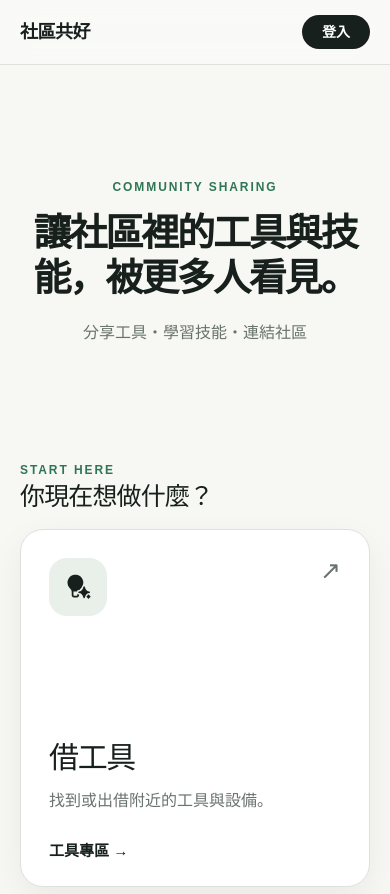
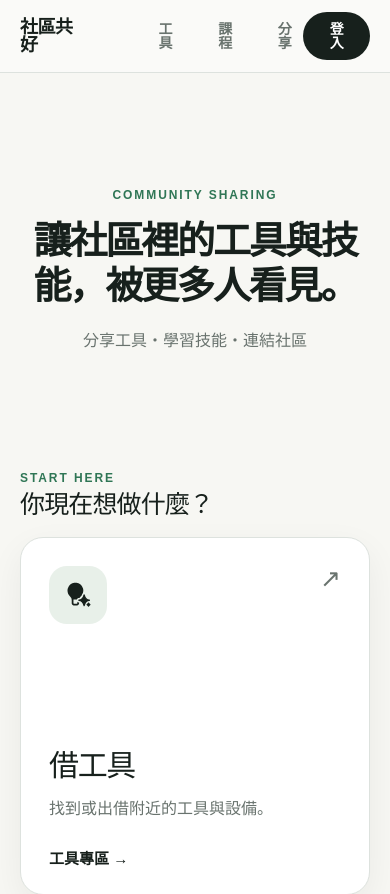
Before and after one commit to QiuDaru/BK, a Next.js app in the folder front-end/: page / in a window 390 px wide. Shown: the top 894 px of the page. Built offline with nearby package versions, Linux system fonts and the light colour scheme.

Commit message:
refactor: make sidebar a navbar
- remove builtin navbar
- add navbar component

```diff
--- a/front-end/components/Layout/Layout.tsx
+++ b/front-end/components/Layout/Layout.tsx
@@ -1,5 +1,5 @@
 import Head from "next/head";
-import SideBar from "@/components/Layout/SideBar";
+import SideBar from "@/components/Layout/NavBar";
 import styles from "@/styles/Components/Layout.module.scss";
 
 export default function Layout({
@@ -20,14 +20,10 @@ export default function Layout({
         <link rel="icon" href="/favicon.ico" />
       </Head>
 
-      <main className={styles.layout}>
+      <main className={styles.page}>
         <SideBar />
 
-        <div className={styles.mainWrapper}>
-          <div className={styles.content}>
-            {children}
-          </div>
-        </div>
+        {children}
       </main>
     </>
   );
--- /dev/null
+++ b/front-end/components/Layout/NavBar.tsx
@@ -0,0 +1,23 @@
+import React from 'react';
+import { homeContent } from "@/lib/data/home";
+import Link from 'next/link';
+
+import styles from '@/styles/Components/NavBar.module.scss';
+
+export default function SideBar() {
+  return (
+    <header className={styles.navbar}>
+          <div className={styles.navInner}>
+            <a className={styles.logo} href="/">
+              {homeContent.brand}
+            </a>
+            <nav className={styles.nav}>
+              <Link href="/rent">工具</Link>
+              <Link href="/teach">課程</Link>
+              <Link href="/share">分享</Link>
+            </nav>
+            <button className={styles.loginButton}>登入</button>
+          </div>
+        </header>
+  );
+}
--- a/front-end/pages/index.tsx
+++ b/front-end/pages/index.tsx
@@ -6,22 +6,8 @@ export default function Home() {
   const { hero, actions, guide } = homeContent;
 
   return (
-    <>
-      <main className={styles.page}>
-        <header className={styles.navbar}>
-          <div className={styles.navInner}>
-            <a className={styles.logo} href="/">
-              {homeContent.brand}
-            </a>
-            <nav className={styles.nav}>
-              <a>工具</a>
-              <a>課程</a>
-              <a>分享</a>
-            </nav>
-            <button className={styles.loginButton}>登入</button>
-          </div>
-        </header>
-
+    <Layout>
+      <div className={styles.page}>
         <section className={styles.hero}>
           <div className={styles.heroInner}>
             <p className={styles.eyebrow}>{hero.eyebrow}</p>
@@ -38,7 +24,6 @@ export default function Home() {
 
           <div className={styles.actionGrid}>
             {actions.items.map((item) => {
-              // const Icon = item.icon;
               return (
                 <a
                   className={styles.actionCard}
@@ -77,7 +62,7 @@ export default function Home() {
           <span>{homeContent.brand}</span>
           <span>{homeContent.footer}</span>
         </footer>
-      </main>
-    </>
+      </div>
+    </Layout>
   );
 }
--- /dev/null
+++ b/front-end/styles/Components/Layout.module.scss
@@ -0,0 +1,33 @@
+.layout {
+  display: flex;
+  min-height: 100vh;
+  background-color: var(--bg-main);
+  color: var(--text-primary);
+}
+
+.mainWrapper {
+  flex: 1;
+  display: flex;
+  flex-direction: column;
+  margin-left: var(--sidebar-width); /* 為固定側邊欄留出空間 */
+  transition: margin-left 0.3s ease;
+
+  @media (max-width: 768px) {
+    margin-left: 0; /* 行動裝置改為全寬 */
+  }
+}
+
+.topbar {
+  height: var(--topbar-height);
+  background-color: var(--bg-card);
+  border-bottom: 1px solid var(--border-color);
+  display: flex;
+  align-items: center;
+  padding: 0 1.5rem;
+}
+
+.content {
+  flex: 1;
+  padding: 1.5rem;
+  overflow-y: auto;
+}
--- /dev/null
+++ b/front-end/styles/Components/NavBar.module.scss
@@ -0,0 +1,58 @@
+@use "@/styles/base/variables" as *;
+
+.navbar {
+  height: 72px;
+  border-bottom: 1px solid $line;
+  background: rgba(250, 250, 247, 0.88);
+  backdrop-filter: blur(14px);
+  position: sticky;
+  top: 0;
+  z-index: 10;
+}
+
+.navInner {
+  width: min(1200px, calc(100% - 40px));
+  height: 100%;
+  margin: 0 auto;
+  display: flex;
+  align-items: center;
+}
+
+.logo {
+  color: $text;
+  font-size: 18px;
+  font-weight: 800;
+  letter-spacing: -0.03em;
+  text-decoration: none;
+}
+
+.nav {
+  display: flex;
+  gap: 34px;
+  margin-left: 72px;
+
+  a {
+    color: $muted;
+    font-size: 14px;
+    font-weight: 600;
+    text-decoration: none;
+    transition: color .2s ease;
+
+    &:hover {
+      color: $text;
+    }
+  }
+}
+
+.loginButton {
+  margin-left: auto;
+  border: 0;
+  border-radius: 999px;
+  background: $text;
+  color: white;
+  padding: 10px 20px;
+  font: inherit;
+  font-size: 14px;
+  font-weight: 700;
+  cursor: pointer;
+}
--- a/front-end/styles/pages/Home.module.scss
+++ b/front-end/styles/pages/Home.module.scss
@@ -5,62 +5,6 @@
   color: $text;
 }
 
-.navbar {
-  height: 72px;
-  border-bottom: 1px solid $line;
-  background: rgba(250, 250, 247, 0.88);
-  backdrop-filter: blur(14px);
-  position: sticky;
-  top: 0;
-  z-index: 10;
-}
-
-.navInner {
-  width: min(1200px, calc(100% - 40px));
-  height: 100%;
-  margin: 0 auto;
-  display: flex;
-  align-items: center;
-}
-
-.logo {
-  color: $text;
-  font-size: 18px;
-  font-weight: 800;
-  letter-spacing: -0.03em;
-  text-decoration: none;
-}
-
-.nav {
-  display: flex;
-  gap: 34px;
-  margin-left: 72px;
-
-  a {
-    color: $muted;
-    font-size: 14px;
-    font-weight: 600;
-    text-decoration: none;
-    transition: color .2s ease;
-
-    &:hover {
-      color: $text;
-    }
-  }
-}
-
-.loginButton {
-  margin-left: auto;
-  border: 0;
-  border-radius: 999px;
-  background: $text;
-  color: white;
-  padding: 10px 20px;
-  font: inherit;
-  font-size: 14px;
-  font-weight: 700;
-  cursor: pointer;
-}
 
 .hero {
   min-height: 330px;
```
Also changed, not shown: front-end/components/Layout/SideBar.tsx (deleted, +0 -39 lines).
